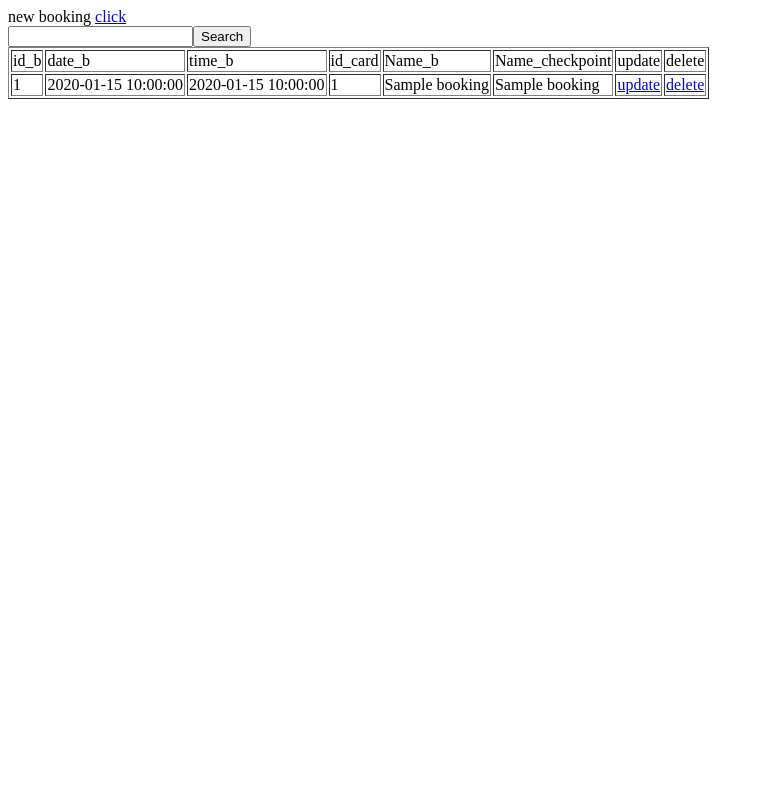
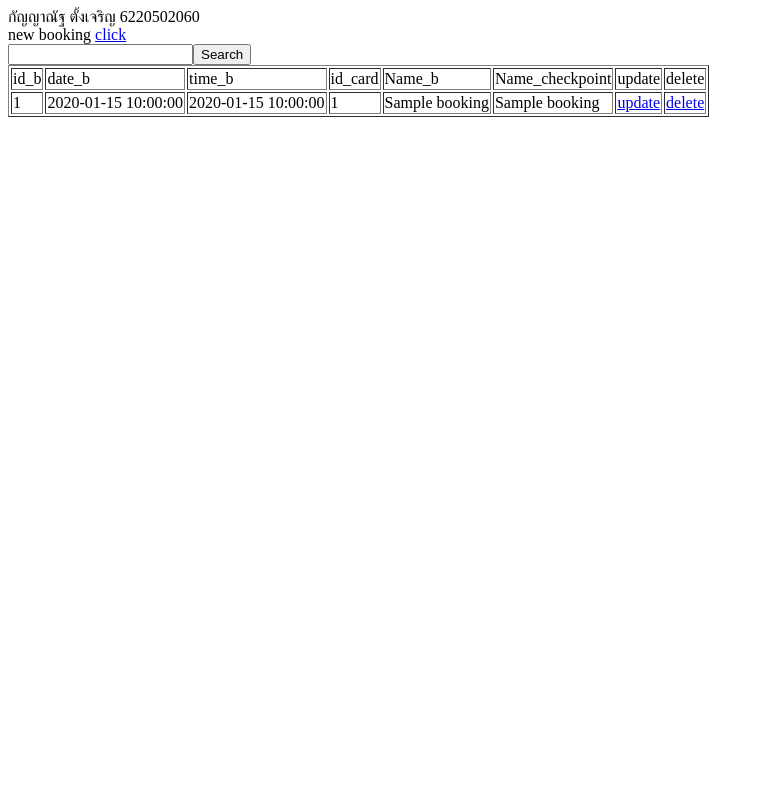
Before and after one commit to KanyanutM/db21_123, a PHP site: template views/booking/index_booking.php in a window 1280 px wide. Shown: the whole page, without its empty margins (0-764 px from the left). Run offline with PHP 8.4, Linux system fonts and the light colour scheme; the template is opened without the code that fills it: most values are stand-ins (such as "Sample title", 1, 10 or a date in 2020).

Commit message:
Update index_booking.php

```diff
--- a/views/booking/index_booking.php
+++ b/views/booking/index_booking.php
@@ -1,6 +1,11 @@
+
+<?php
+    echo "กัญญาณัฐ ตั้งเจริญ 6220502060"
+?>
+<br>
+
 
 <table border = 1>
-
 
     new booking <a href="?controller=booking&action=newBooking">click</a><br>
 
```
